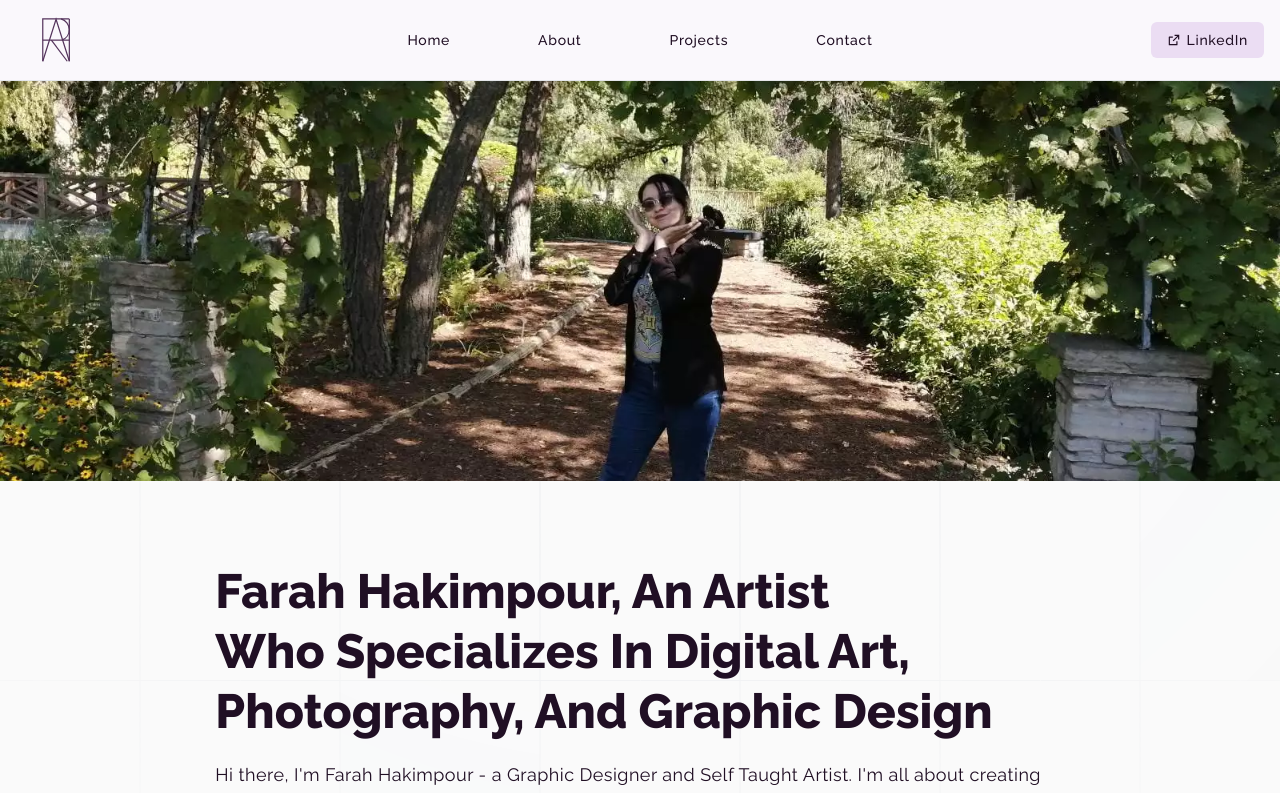
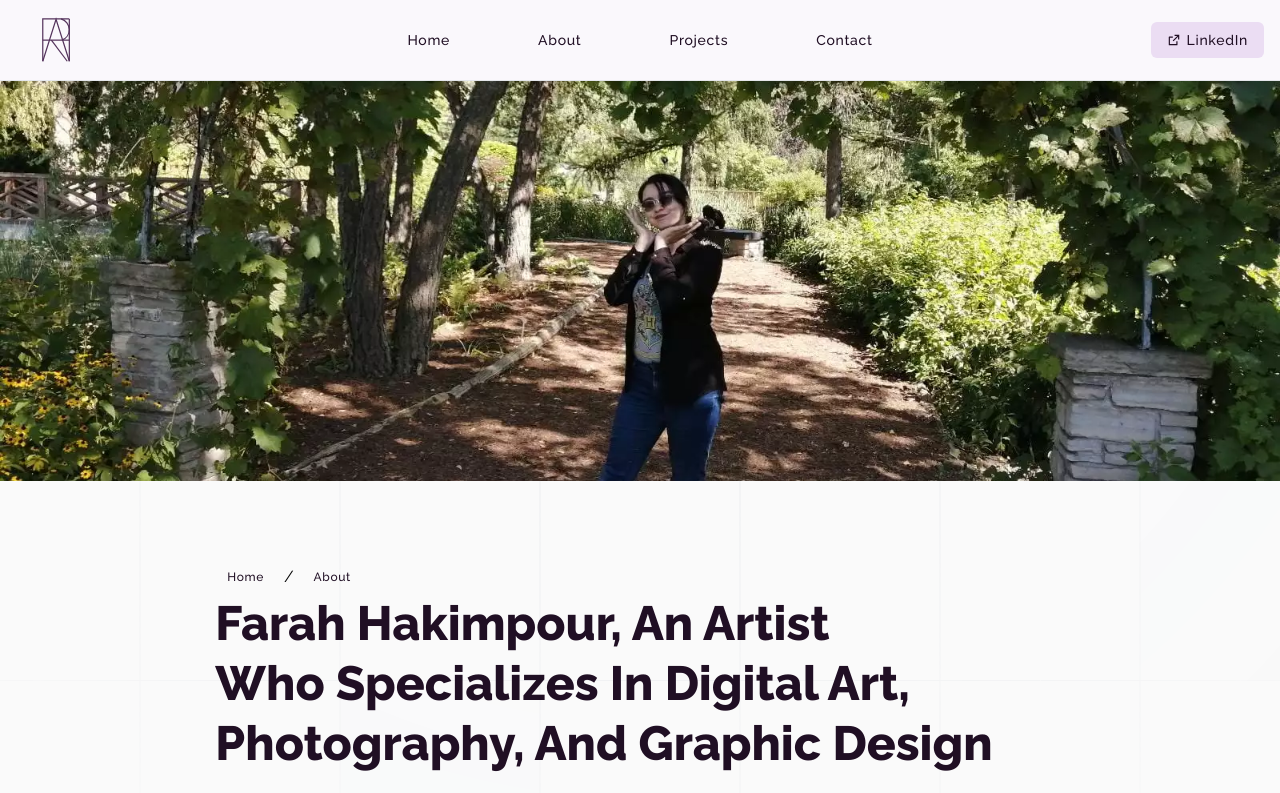
Before and after one commit to Justin-Bento/farah-hakimpour, a Next.js app: page /about in a window 1280 px wide. Shown: the top 793 px of the page. Built offline with nearby package versions, Linux system fonts and the light colour scheme; no server answers.

Commit message:
setup breadcrumb for the about page.

```diff
--- a/src/pages/about.tsx
+++ b/src/pages/about.tsx
@@ -1,5 +1,7 @@
+import { Button } from "@/components/Button";
 import Head from "next/head";
 import Image from "next/image";
+import Link from "next/link";
 
 export default function About() {
   return (
@@ -40,6 +42,15 @@ export default function About() {
           <Image fill src="/media/about-page.webp" alt="picture of farah" className="object-cover" />
         </div>
         <article className=" max-w-[90ch] mx-auto my-8 lg:my-16 p-4">
+        <nav className="flex items-center gap-2">
+          <Link href='/'>
+            <Button variant="ghost" size="sm" className="dark:text-primary-200/80 hover:underline">Home</Button>
+          </Link>
+          <span className="dark:text-primary-200/50">/</span>
+          <Link href='/projects'>
+            <Button variant="ghost" size="sm" className="dark:text-primary-200/80 hover:underline">About</Button>
+          </Link>
+        </nav>
           <h1 className="text-4xl font-extrabold lg:leading-tight tracking-normal scroll-m-20 [text-wrap:balance] capitalize lg:text-5xl">Farah Hakimpour, an artist who specializes in digital art, photography, and graphic design</h1>
           <div className="my-5 space-y-5 text-lg leading-7 tracking-wide">
             <p>Hi there, I&#39;m Farah Hakimpour - a Graphic Designer and Self Taught Artist. I&#39;m all about creating cool stuff that makes people go &#34;wow!&#34; Whether it&#39;s a branding project, website mockup, or fan art piece, I put my heart and soul into everything I create.</p>
```
